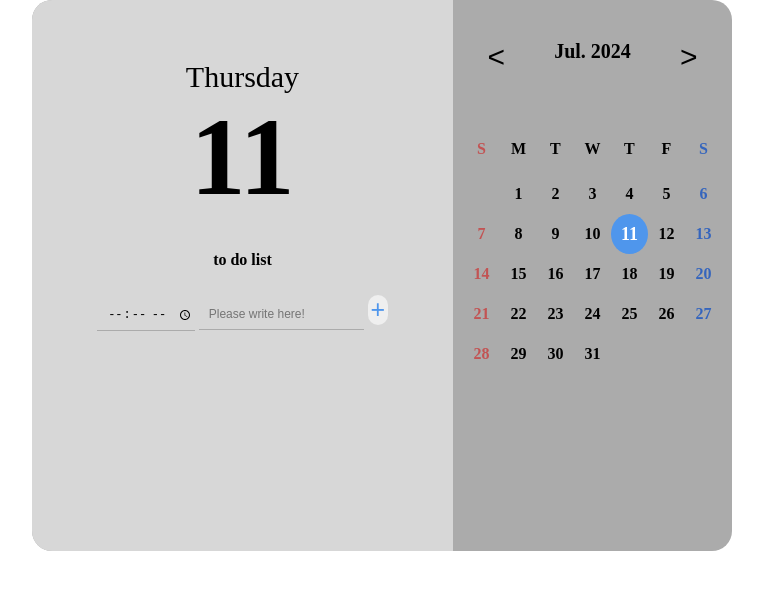
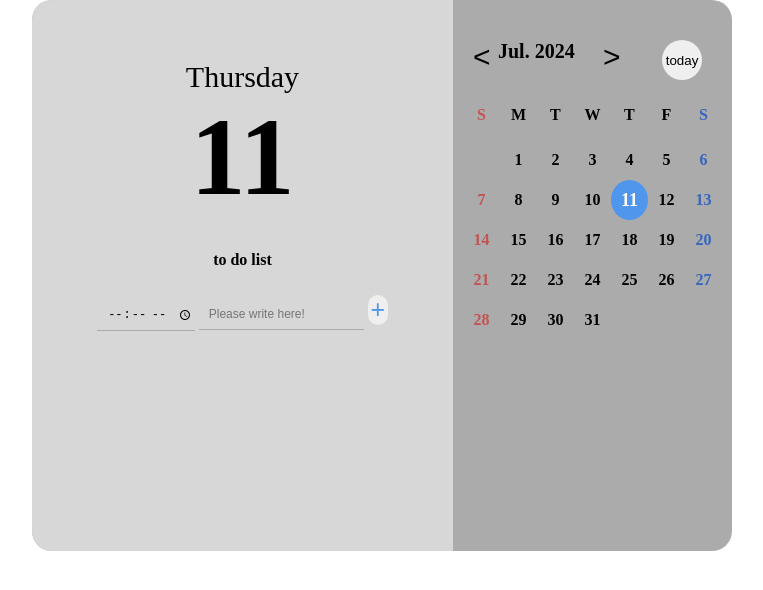
Before and after one commit to hyemomo/project, a plain HTML site: page 캘린더2/index.html in a window 1280 px wide. Shown: the whole page, without its empty margins (258-1021 px from the left). Drawn offline with nearby package versions, Linux system fonts and the light colour scheme.

Commit message:
1, moment,js사용하기 2. 오늘로 바로가는 버튼 만들기

```diff
--- a/캘린더2/app.js
+++ b/캘린더2/app.js
@@ -1,32 +1,10 @@
-const dayList = [
-  "Sunday",
-  "Monday",
-  "Tuesday",
-  "Wednesday",
-  "Thursday",
-  "Friday",
-  "Saturday",
-];
-const monthList = [
-  "Jan.",
-  "Feb.",
-  "Mar.",
-  "Apr.",
-  "May.",
-  "Jun.",
-  "Jul.",
-  "Aug.",
-  "Sep.",
-  "Oct.",
-  "Nov.",
-  "Dec.",
-];
 let calendar = document.querySelector(".calendar");
 const inputTime = document.querySelector(".input-time");
 const inputText = document.querySelector(".input-text");
 const todoButton = document.querySelector("button");
 const todoList = document.querySelector("ul");
-let currentDate = new Date();
+const todayButton= document.querySelector(".go-today")
+let currentDate = moment();
 renderCalendar(currentDate);
 showMain(currentDate);
 initializeLocalStorage();
@@ -35,7 +13,7 @@ todayCircle();
 todoButton.addEventListener("click", addTodo);
 calendar.addEventListener("click", dateClick);
 todoList.addEventListener("click", deleteBtnClick);
-
+todayButton.addEventListener("click", goToday)
 /* 삭제 버튼 클릭 시 todo 삭제하는 함수 */
 function deleteBtnClick(e) {
   if (e.target.matches(".todo-delete-btn")) {
@@ -55,8 +33,7 @@ function deleteBtnClick(e) {
 }
 /*오늘 날짜를 원으로 표시하는 함수*/
 function todayCircle() {
-  let id = currentDate.getDate();
-  let todayElement = document.querySelector(`#date${id}`);
+  let todayElement = document.querySelector("#date" + currentDate.date());
   if (todayElement) {
     todayElement.classList.add("active");
   }
@@ -78,7 +55,7 @@ function dateClick(e) {
     const selectedDate = parseInt(e.target.textContent);
     if (selectedDate !== currentDate) {
       //새로운 날짜를 클릭했을 때 현재 날짜를 선택한 날짜로 바꿔준다.
-      currentDate.setDate(selectedDate);
+      currentDate.date(selectedDate);
       showMain(currentDate);
       initializeLocalStorage();
     }
@@ -111,7 +88,10 @@ function addTodo() {
   const todoTime = inputTime.value;
   //할 일이 비어있거나 시간이 선택되지 않으면 경고창을 띄움
   if (todoText === "" || todoTime === "") {
-    if (todoText === "") alert("Please write down the task.");
+    if (todoText === "") {
+      alert("Please write down the task.");
+      return;
+    }
     if (todoTime === "") alert("Please select a time!");
   } else {
     //로컬스토리지에 "todos"가 없으면 빈 객체로 초기화
@@ -127,30 +107,32 @@ function addTodo() {
     initializeLocalStorage();
   }
   inputText.value = "";
+  inputTime.value = "";
 }
 /* 캘린더를 렌더링하는 함수 */
 function renderCalendar() {
-  const year = currentDate.getFullYear();
-  const month = currentDate.getMonth();
+  const year = moment(currentDate).format("YYYY");
+  const month = moment(currentDate).format("MM");
   document.querySelector(".year-month").textContent =
-    monthList[month] + " " + year;
-  const prevLast = new Date(year, month, 0);
-  const thisLast = new Date(year, month + 1, 0);
-  const prevLast_Day = prevLast.getDay();
-  const thisLast_Date = thisLast.getDate();
-  const thisLast_Day = thisLast.getDay();
+    moment(currentDate).format("MMM.") + " " + year;
+  const prevLast_Day = moment(currentDate)
+    .subtract(1, "M")
+    .endOf("month")
+    .format("e");
+  const thisLast_Date = moment(currentDate).endOf("month").format("D");
+  const thisLast_Day = moment(currentDate).endOf("month").format("e");
   let dates = [];
   if (prevLast_Day !== 6) {
     //이전 달의 마지막 요일이 토요일이 아니면 빈 날짜를 dates에 추가한다.
-    for (let i = 0; i < prevLast_Day + 1; i++) {
+    for (let i = 0; i < parseInt(prevLast_Day) + 1; i++) {
       dates.push(" ");
     }
   }
-  for (let i = 1; i < thisLast_Date + 1; i++) {
+  for (let i = 1; i < parseInt(thisLast_Date) + 1; i++) {
     //현재 달의 날짜를 dates에 추가
     dates.push(i);
   }
-  for (let i = 1; i < 7 - thisLast_Day; i++) {
+  for (let i = 1; i < 7 - parseInt(thisLast_Day); i++) {
     //현재 달의 마지막 요일이 토요일이 아니면 빈 날짜를 dates에 추가한다.
     dates.push(" ");
   }
@@ -162,11 +144,9 @@ function renderCalendar() {
 }
 /*메인 화면을 표시하는 함수 */
 function showMain(date) {
-  const todayDay = date.getDay();
-  const todayDate = date.getDate();
   document.querySelector(".main-date").style.color = "black";
-  document.querySelector(".main-day").textContent = dayList[todayDay];
-  document.querySelector(".main-date").textContent = todayDate;
+  document.querySelector(".main-day").textContent = date.format("dddd");
+  document.querySelector(".main-date").textContent = date.format("D");
 }
 /*선택된 날짜를 원으로 표시하는 함수*/
 function showCircle(e) {
@@ -180,13 +160,20 @@ function showCircle(e) {
 }
 /*이전 달로 이동하는 함수 */
 function prevMonth() {
-  currentDate.setDate(1);
-  currentDate.setMonth(currentDate.getMonth() - 1);
+  currentDate.date(1).subtract(1, "months");
   renderCalendar();
 }
 /*다음 달로 이동하는 함수 */
 function nextMonth() {
-  currentDate.setDate(1);
-  currentDate.setMonth(currentDate.getMonth() + 1);
+  currentDate.date(1).add(1, "months");
   renderCalendar();
 }
+/*오늘로 이동하는 함수 */
+function goToday() {
+
+currentDate=moment()
+  renderCalendar()
+  showMain(currentDate)
+  todayCircle()
+
+}
--- a/캘린더2/index.html
+++ b/캘린더2/index.html
@@ -42,6 +42,8 @@
             <button class="nav-btn go-prev" onclick="prevMonth()">&lt;</button>
             <span class="year-month">July</span>
             <button class="nav-btn go-next" onclick="nextMonth()">&gt;</button>
+            <button class="go-today" >today</button>
+
           </div>
           <ul class="days">
             <li class="day">S</li>
--- a/캘린더2/style.css
+++ b/캘린더2/style.css
@@ -111,17 +111,41 @@ right: 30px;
 /*nav*/
 .nav {
   width: 100%;
-  display: flex;
-  justify-content: space-around;
+
   padding-top: 30px;
   padding-bottom: 50px;
+  position: relative;
+
+
 }
 .year-month{
+  position: absolute;
+
 font-size: 20px;
+left: 35px;
 }
 .nav-btn{
 background-color: #ababab;
 font-size: 30px;
+}
+.go-prev{
+  position: absolute;
+  left: 10px;
+
+}
+.go-next{
+  position: absolute;
+left:140px
+}
+.go-today{
+  width: 40px;
+  height: 40px;
+  border-radius: 50%;
+  position: absolute;
+  right: 20px;
+
+
+
 }
 /*calendar*/
 .calendar {
```
